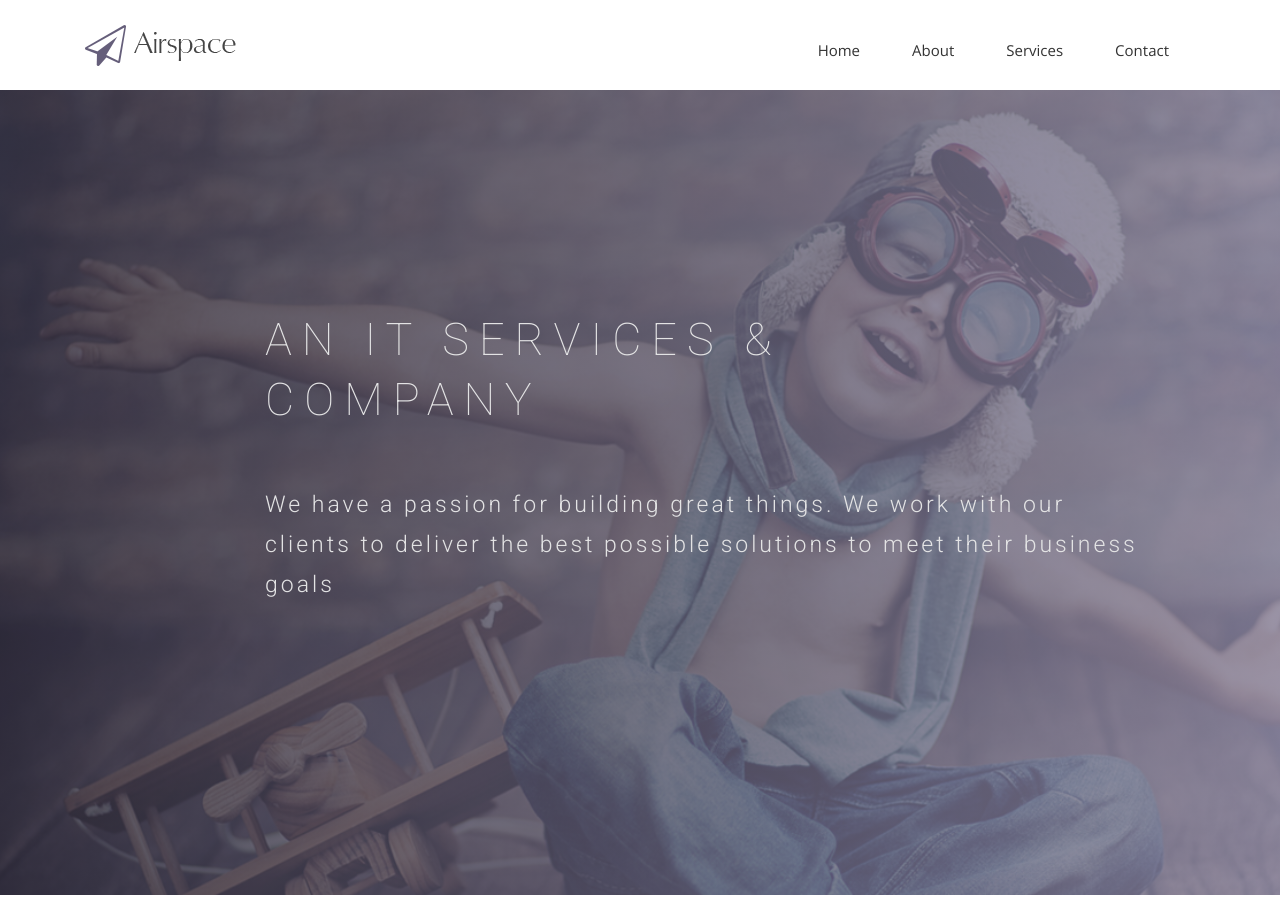
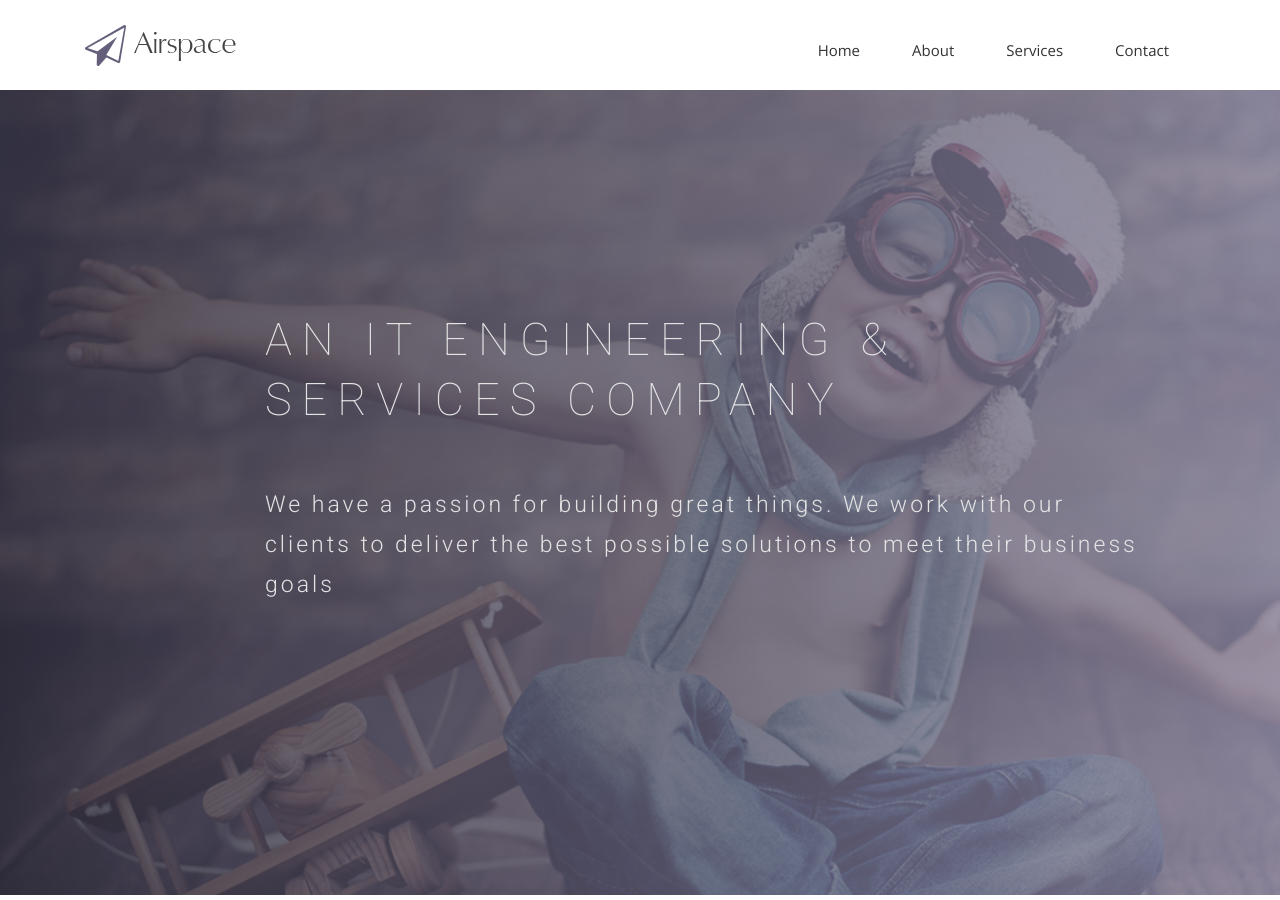
Before and after one commit to deftconsulting/deftconsulting.github.io, a Jekyll site: the page built from index.html, in a window 1280 px wide and 900 px high. Built offline with Jekyll 4.4.1, drawn with Linux system fonts in a browser that asks for light colours; nearby versions of some CDN libraries; some web fonts are replaced.

Commit message:
fixed intro text

```diff
--- a/index.html
+++ b/index.html
@@ -10,7 +10,7 @@ permalink: /
     <div class="row">
       <div class="col-md-10 col-md-offset-2">
         <div class="block">
-          <h1 class="animated fadeInUp">AN IT SERVICES &#38; <br> COMPANY</h1>
+          <h1 class="animated fadeInUp">AN IT ENGINEERING &#38; <br> SERVICES COMPANY</h1>
           <p class="animated fadeInUp">We have a passion for building great things. We work with our </br> clients to deliver the best possible solutions to meet their business goals</p>
         </div>
       </div>
```
